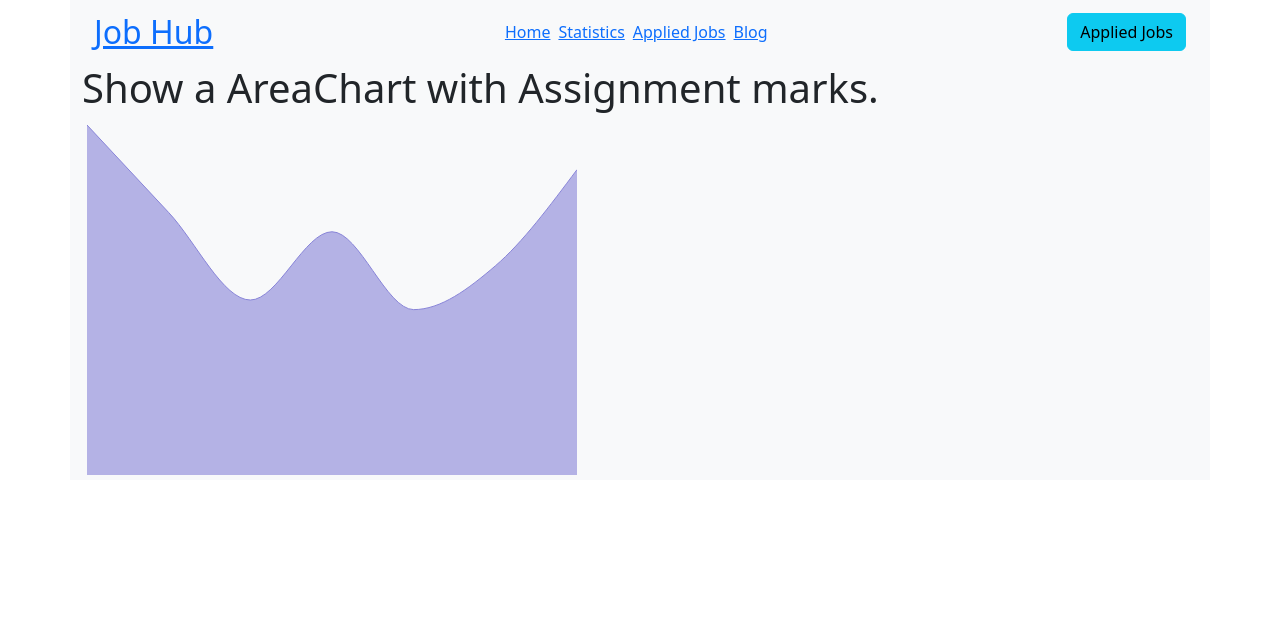
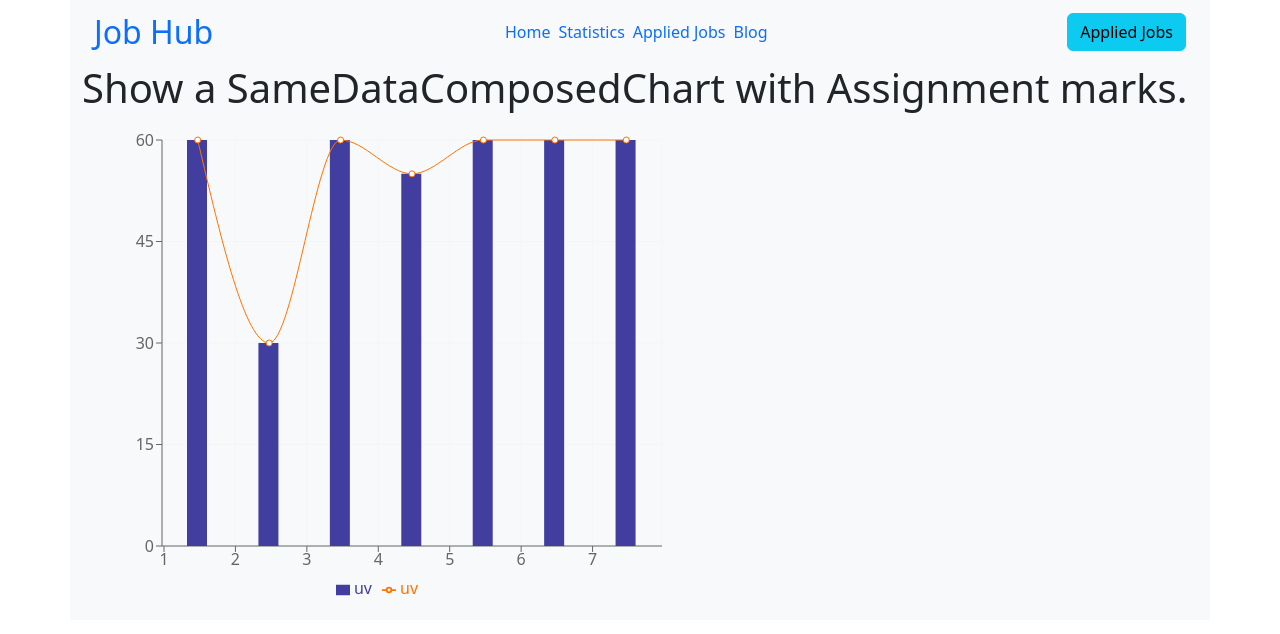
Before and after one commit to nahian255/Jub-Hub-b7-a9, a React (Vite) app: page /statistics in a window 1280 px wide. Shown: the top 634 px of the page. Built offline with nearby package versions, Linux system fonts and the light colour scheme.

Commit message:
all done

```diff
--- a/index.html
+++ b/index.html
@@ -1,13 +1,16 @@
 <!DOCTYPE html>
 <html lang="en">
+
 <head>
   <meta charset="UTF-8" />
   <link rel="icon" type="image/svg+xml" href="/vite.svg" />
   <meta name="viewport" content="width=device-width, initial-scale=1.0" />
-    <title>Vite + React</title>
+  <title>Job Hub</title>
 </head>
+
 <body>
   <div id="root"></div>
   <script type="module" src="/src/main.jsx"></script>
 </body>
+
 </html>
--- a/src/Component/Blog.jsx
+++ b/src/Component/Blog.jsx
@@ -1,12 +1,11 @@
 import React from 'react';
-import { FontAwesomeIcon } from '@fortawesome/react-fontawesome';
-import { faLightbulb } from '@fortawesome/free-solid-svg-icons';
+
 
 
 const Blog = () => {
     return (
         <div>
-            <FontAwesomeIcon icon={faLightbulb} />
+
 
             <h3>when should we use context api ?</h3>
             <p>Context is primarily used when some data needs to be accessible by many components at different nesting levels. Apply it sparingly because it makes component reuse more difficult. If you only want to avoid passing some props through many levels, component composition is often a simpler solution than context.</p>
--- a/src/Component/CategoryList.jsx
+++ b/src/Component/CategoryList.jsx
@@ -13,7 +13,7 @@ const CategoryList = () => {
         <div className='py-5'>
             <div className='text-center mb-5'>
                 <h1>Job Category List</h1>
-                <p>Explore thousands of job opportunities with all the information you need. Its your future</p>
+                <p>Explore thousands of job opportunities with all the information you need. Its your future.</p>
             </div>
             <div className='d-lg-flex  justify-content-around'>
                 {
--- a/src/Component/FeatureItem.jsx
+++ b/src/Component/FeatureItem.jsx
@@ -2,9 +2,7 @@ import Card from 'react-bootstrap/Card';
 import { Link, useLoaderData } from 'react-router-dom';
 
 function TextExample({ job }) {
-    // const data = useLoaderData()
-    // console.log(data);
-    // console.log(job);
+
     return (
         <Card style={{ width: '28rem' }}>
             <Card.Body>
--- a/src/Component/Header.jsx
+++ b/src/Component/Header.jsx
@@ -6,7 +6,7 @@ const Header = () => {
         <div className='d-flex justify-content-between'>
             <div className='align-items-center  my-auto'>
                 <h1>One Step Closer To Your <span> Dream Job</span></h1>
-                <p className='my-5'>Lorem ipsum dolor sit amet consectetur adipisicing elit. Incidunt veritatis fugit veniam.</p>
+                <p className='my-5'>This is the side of Job Hub that you can found your favourate job. This time you choose and pick on your carrer and make your future better</p>
                 <button className='bg-info '> Get Start </button>
             </div>
 
--- a/src/Component/Nav.jsx
+++ b/src/Component/Nav.jsx
@@ -1,5 +1,4 @@
-// import Container from 'react-bootstrap/Container';
-import Navbar from 'react-bootstrap/Navbar';
+
 import { Link, NavLink } from 'react-router-dom';
 import Button from 'react-bootstrap/Button';
 
@@ -7,16 +6,16 @@ import Button from 'react-bootstrap/Button';
 function ContainerInsideExample() {
     return (
         <div>
-            <nav class="navbar navbar-expand-lg bg-body-tertiary">
+            <nav class="navbar navbar-expand-lg bg-body-tertiary text-decoration-none">
                 <div class="container-fluid d-flex justify-content-between bg-Secondary w-100">
                     <div>
-                        <NavLink to='/' className='fs-2'>Job Hub</NavLink>
+                        <NavLink to='/' className='fs-2 text-decoration-none'>Job Hub</NavLink>
                     </div>
                     <div className=''>
-                        <Link to='/'>Home</Link>
-                        <Link className='p-2' to='/statistics'>Statistics</Link>
-                        <Link to='/appliedJobs'>Applied Jobs</Link>
-                        <Link className='p-2' to='/blog'>Blog</Link>
+                        <Link className='text-decoration-none' to='/'>Home</Link>
+                        <Link className='p-2 text-decoration-none' to='/statistics'>Statistics</Link>
+                        <Link className='text-decoration-none' to='/appliedJobs'>Applied Jobs</Link>
+                        <Link className='p-2 text-decoration-none' to='/blog'>Blog</Link>
                     </div>
                     <div>
                         <Link to='/appliedJobs' >
--- a/src/Component/Statistics.jsx
+++ b/src/Component/Statistics.jsx
@@ -1,59 +1,140 @@
 import React from 'react';
 
-import { AreaChart, Area, XAxis, YAxis, CartesianGrid, Tooltip, ResponsiveContainer } from 'recharts';
+// import { AreaChart, Area, XAxis, YAxis, CartesianGrid, Tooltip, ResponsiveContainer } from 'recharts';
 
+// import React, { PureComponent } from 'react';
+import {
+    ComposedChart,
+    Line,
+    Area,
+    Bar,
+    XAxis,
+    YAxis,
+    CartesianGrid,
+    Tooltip,
+    Legend,
+    ResponsiveContainer,
+} from 'recharts';
+
+
+// const data = [
+//     {
+//         name: 'ASS -1',
+//         uv: 57,
+//         // pv: 2400,
+//         // amt: 2400,
+//     },
+//     {
+//         name: 'ASS -2',
+//         uv: 3000,
+//         pv: 1398,
+//         amt: 2210,
+//     },
+//     {
+//         name: 'ASS -3',
+//         uv: 2000,
+//         pv: 9800,
+//         amt: 2290,
+//     },
+//     {
+//         name: 'ASS -4',
+//         uv: 2780,
+//         pv: 3908,
+//         amt: 2000,
+//     },
+//     {
+//         name: 'ASS -5',
+//         uv: 1890,
+//         pv: 4800,
+//         amt: 2181,
+//     },
+//     {
+//         name: 'ASS -6',
+//         uv: 2390,
+//         pv: 3800,
+//         amt: 2500,
+//     },
+//     {
+//         name: 'ASS -7',
+//         uv: 3490,
+//         // // pv: 4300,
+//         // // amt: 2100,
+//     },
+// ];
 
 const data = [
     {
-        name: 'ASS -1',
-        uv: 4000,
-        pv: 2400,
-        amt: 2400,
+        name: '1',
+        uv: 60,
+        // pv: 800,
+        // amt: 400,
     },
     {
-        name: 'ASS -2',
-        uv: 3000,
-        pv: 1398,
-        amt: 2210,
+        name: '2',
+        uv: 30,
+        pv: 967,
+        amt: 1506,
     },
     {
-        name: 'ASS -3',
-        uv: 2000,
-        pv: 9800,
-        amt: 2290,
+        name: '3',
+        uv: 60,
+        pv: 1098,
+        amt: 989,
     },
     {
-        name: 'ASS -4',
-        uv: 2780,
-        pv: 3908,
-        amt: 2000,
+        name: '4',
+        uv: 55,
+        pv: 1200,
+        amt: 1228,
     },
     {
-        name: 'ASS -5',
-        uv: 1890,
-        pv: 4800,
-        amt: 2181,
+        name: '5',
+        uv: 60,
+        pv: 1108,
+        amt: 1100,
     },
     {
-        name: 'ASS -6',
-        uv: 2390,
-        pv: 3800,
-        amt: 2500,
+        name: '6',
+        uv: 60,
+        pv: 680,
+        amt: 1700,
     },
     {
-        name: 'ASS -7',
-        uv: 3490,
-        // // pv: 4300,
-        // // amt: 2100,
-    },
+        name: '7',
+        uv: 60,
+        pv: 680,
+        amt: 1700,
+    }
 ];
+
 
 const Statistics = () => {
     return (
         <div>
-            <h1>Show a AreaChart with Assignment marks.</h1>
+            <h1>Show a SameDataComposedChart with Assignment marks.</h1>
+
+            <ComposedChart
+                width={600}
+                height={500}
+                data={data}
+                margin={{
+                    top: 20,
+                    right: 20,
+                    bottom: 20,
+                    left: 20,
+                }}
+            >
+                <CartesianGrid stroke="#f5f5f5" />
+                <XAxis dataKey="name" scale="band" />
+                <YAxis />
+                <Tooltip />
+                <Legend />
+                <Bar dataKey="uv" barSize={20} fill="#413ea0" />
+                <Line type="monotone" dataKey="uv" stroke="#ff7300" />
+            </ComposedChart>
 
 
+            {/*
             <AreaChart
                 width={500}
                 height={360}
@@ -66,7 +147,7 @@ const Statistics = () => {
             // }}
             >
                 <Area type="monotone" dataKey="uv" stroke="#8884d8" fill="#8884d8" />
-            </AreaChart>
+            </AreaChart> */}
 
         </div>
     );
```
Also changed, not shown: 1 other file (tests, documents, lock files or other folders). Lines whose indentation alone changed are shown as unchanged.
